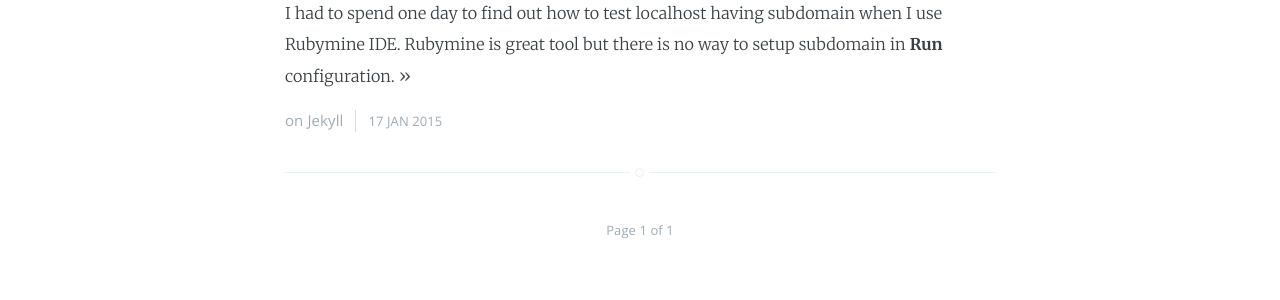
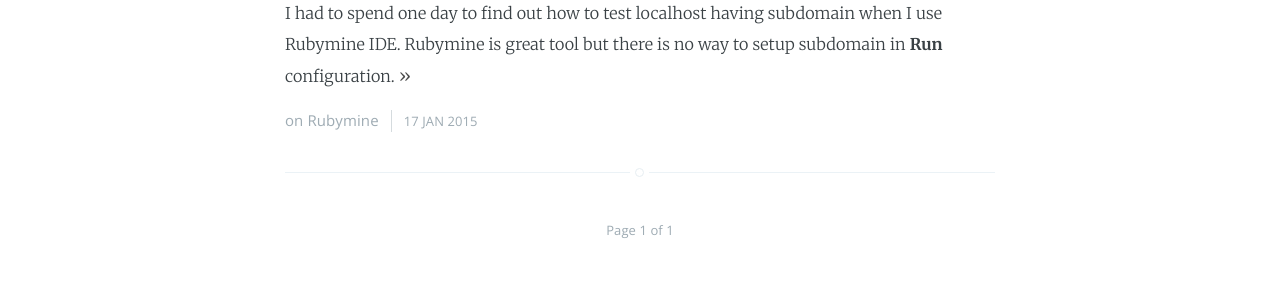
Before and after one commit to hanmoi-choi/hanmoi-choi.github.io, a Jekyll site: the page built from index.html, in a window 1280 px wide. Shown: the part 981-1281 px from the top of the page. Built offline with Jekyll 4.4.1, drawn with Linux system fonts in a browser that asks for light colours; nearby versions of some CDN libraries; Markdown is read by kramdown in place of the engine named in the settings; the list of posts is cut into pages by our own code.

Commit message:
fix tags

```diff
--- a/_posts/2015-01-17-debugging-with-rubymine.html
+++ b/_posts/2015-01-17-debugging-with-rubymine.html
@@ -3,9 +3,9 @@
 title: Debugging localhost with Rubymine
 excerpt:
 categories:
-  - Jekyll
+  - Rubymine
 tags:
-  - [Jekyll,Org,Emacs]
+  - [Rails, Rubymine]
 ---
 <p>
 I had to spend one day to find out how to test localhost having subdomain when I use Rubymine IDE.
```
